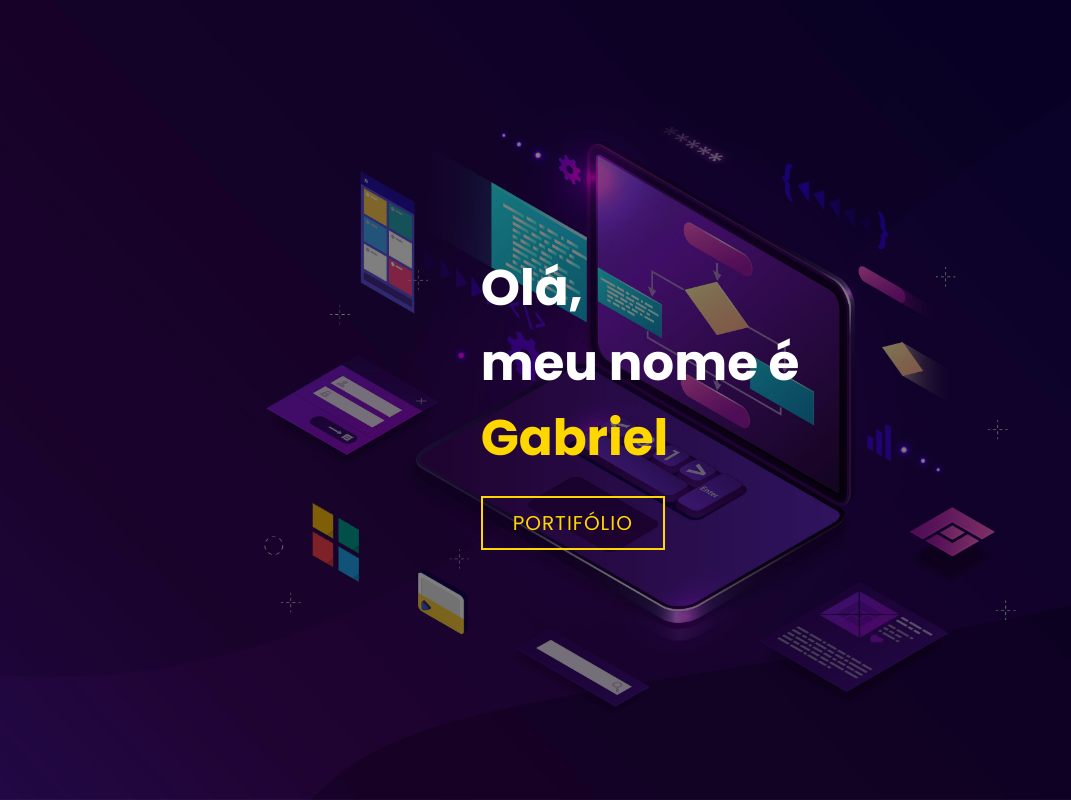
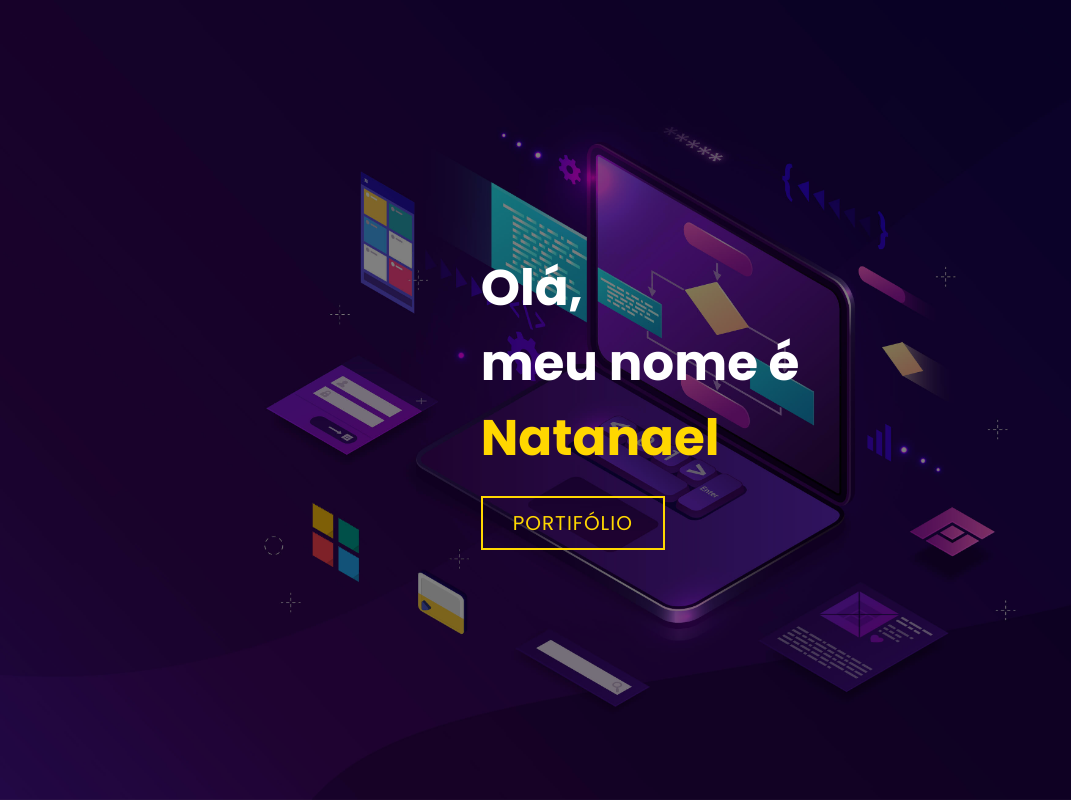
Before and after one commit to natanaelnogueira17/portifolio, a plain HTML site: page index.html in a window 1280 px wide. Shown: the top 800 px of the page, without its empty margins (0-1071 px from the left). Drawn offline with Linux system fonts and the light colour scheme.

Commit message:
initial comit

```diff
--- a/index.html
+++ b/index.html
@@ -14,7 +14,7 @@
             <div>
                 <h1>Olá,<span></span></h1>
                 <h1>meu nome é<span></span></h1>
-                <h1>Gabriel<span></span></h1>
+                <h1>Natanael<span></span></h1>
                 <a href="#portfolio" type="button" class="cta">Portifólio</a>
             </div>
         </div>
```
